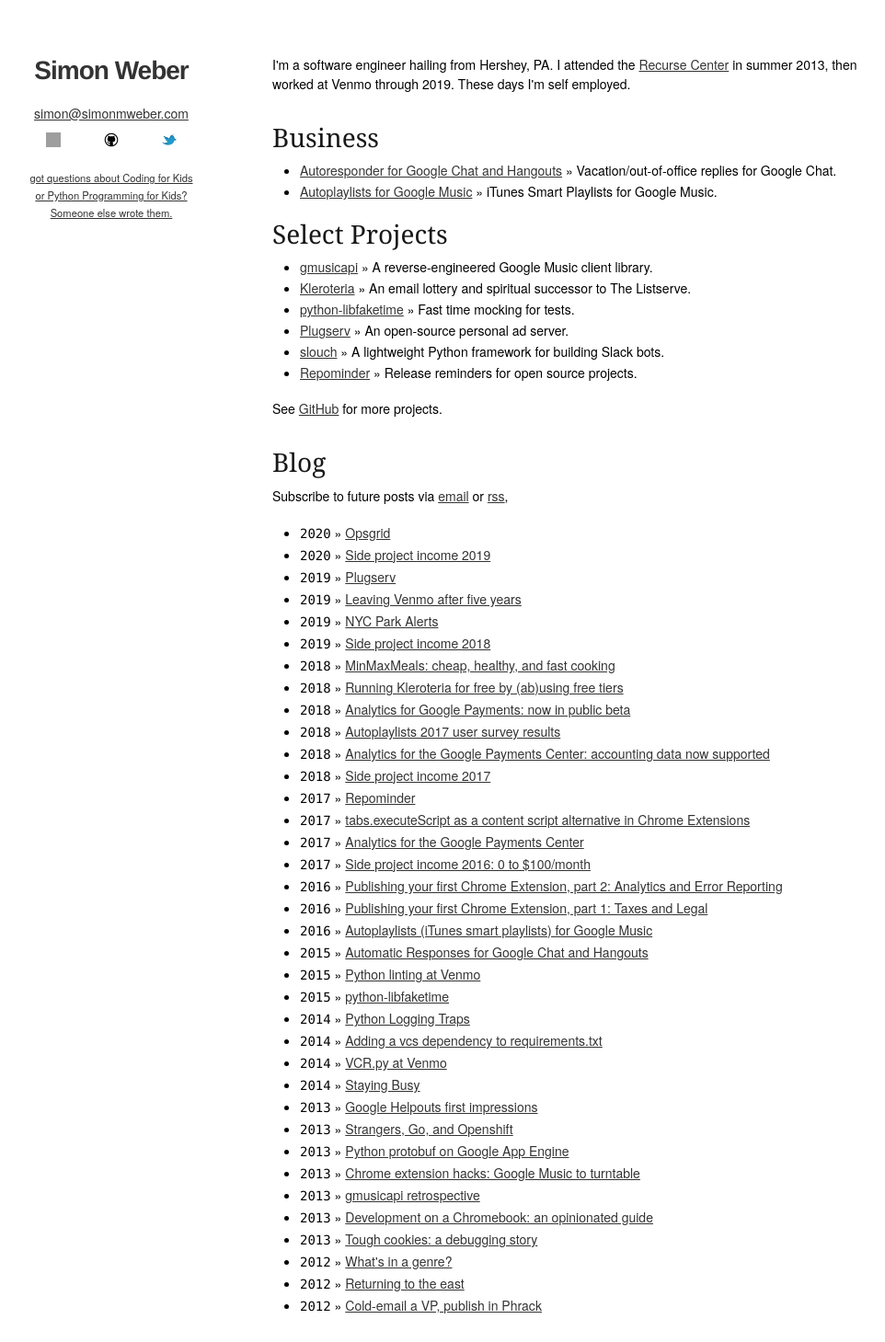
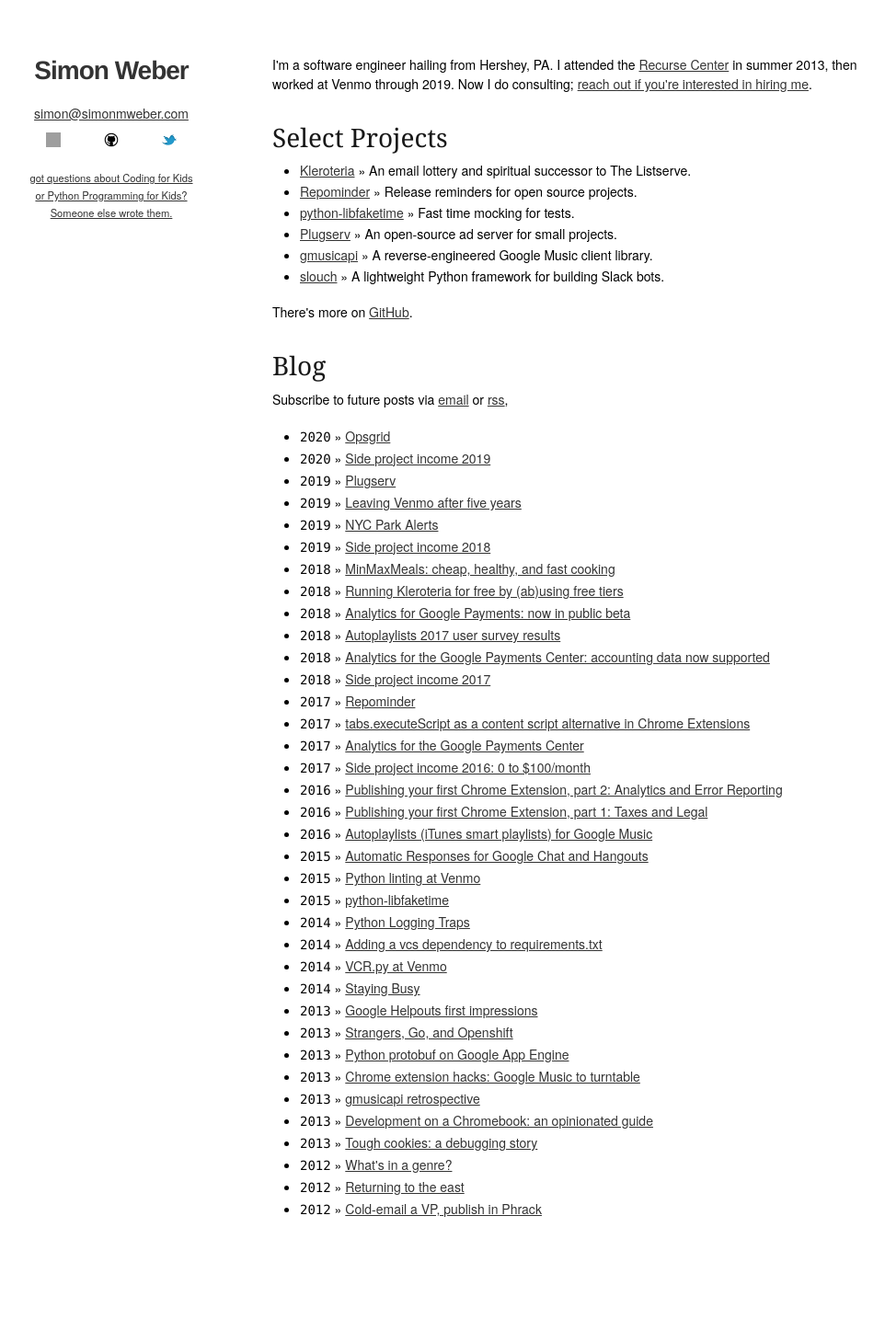
Before and after one commit to simon-weber/simon-weber.github.com, a Jekyll site: the page built from index.html, in a window 1280 px wide. Shown: the whole page at 92% size, without its empty margins (174-1136 px from the left). Built offline with Jekyll 4.4.1, drawn with Linux system fonts in a browser that asks for light colours; after the commit the page ends 1354 px from its top, so only the background shows below that; grey boxes are pictures that could not be loaded.

Commit message:
Update work status and projects

```diff
--- a/index.html
+++ b/index.html
@@ -5,42 +5,33 @@
 <div class="landing-item">
     I'm a software engineer hailing from Hershey, PA.
     I attended the <a href="https://www.recurse.com/">Recurse Center</a> in summer 2013, then worked at Venmo through 2019.
-    These days I'm self employed.
+    Now I do consulting; <a href="/hire">reach out if you're interested in hiring me</a>.
 </div>
 
 
 <div class="landing-item">
-    <h3>Business</h3>
-    <ul>
-        <li>
-        <a href="https://gchat.simon.codes">Autoresponder for Google Chat and Hangouts</a> &raquo; Vacation/out-of-office replies for Google Chat.
-        </li>
-        <li>
-        <a href="https://autoplaylists.simon.codes/">Autoplaylists for Google Music</a> &raquo; iTunes Smart Playlists for Google Music.
-        </li>
-    </ul>
     <h3>Select Projects</h3>
     <ul>
         <li>
-        <a href="https://github.com/simon-weber/gmusicapi">gmusicapi</a> &raquo; A reverse-engineered Google Music client library.
+        <a href="https://www.kleroteria.org">Kleroteria</a> &raquo; An email lottery and spiritual successor to The Listserve.
         </li>
         <li>
-        <a href="https://www.kleroteria.org">Kleroteria</a> &raquo; An email lottery and spiritual successor to The Listserve.
+        <a href="https://www.repominder.com/">Repominder</a> &raquo; Release reminders for open source projects.
         </li>
         <li>
         <a href="https://github.com/simon-weber/python-libfaketime">python-libfaketime</a> &raquo; Fast time mocking for tests.
         </li>
         <li>
-        <a href="https://www.plugserv.com/">Plugserv</a> &raquo; An open-source personal ad server.
+        <a href="https://www.plugserv.com/">Plugserv</a> &raquo; An open-source ad server for small projects.
+        </li>
+        <li>
+        <a href="https://github.com/simon-weber/gmusicapi">gmusicapi</a> &raquo; A reverse-engineered Google Music client library.
         </li>
         <li>
         <a href="https://github.com/venmo/slouch">slouch</a> &raquo; A lightweight Python framework for building Slack bots.
         </li>
-        <li>
-        <a href="https://www.repominder.com/">Repominder</a> &raquo; Release reminders for open source projects.
-        </li>
     </ul>
-    See <a href="https://github.com/simon-weber">GitHub</a> for more projects.
+    There's more on <a href="https://github.com/simon-weber">GitHub</a>.
 </div>
 
 <div class="landing-item">
```
Also changed, not shown: hire.md (added, +9 -0 lines).
